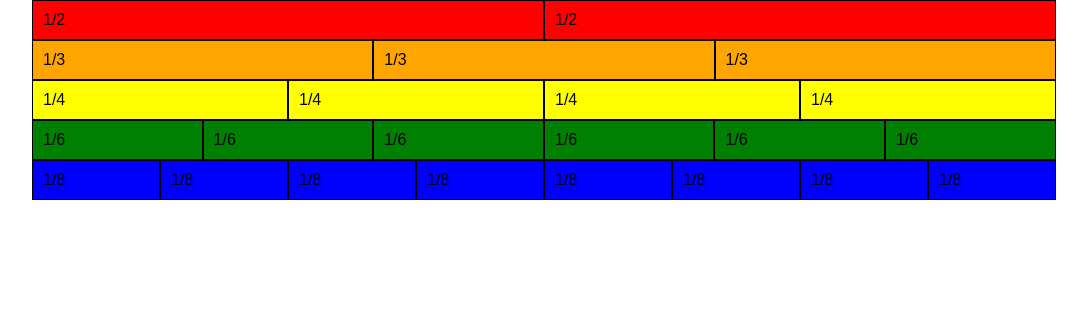
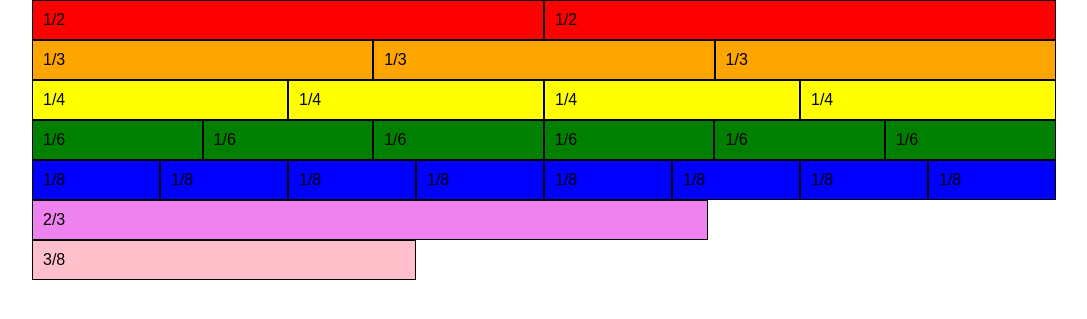
Before and after one commit to justinorfi/Codeup_Web_Exercises, a PHP site: page /grid.html in a window 1280 px wide. Shown: the top 319 px of the page, without its empty margins (96-1183 px from the left). Run offline with PHP 8.4, Linux system fonts and the light colour scheme.

Commit message:
separated css colors to html, reusable css

```diff
--- a/public/css/grid.css
+++ b/public/css/grid.css
@@ -1,10 +1,3 @@
-html {
-	box-sizing: border-box;
-}
-*, *:before, *:after {
-    box-sizing: inherit;
-}
-
 .container {
 	margin: 0 auto;
 	width: 80%;
@@ -21,25 +14,31 @@ html {
 .col {
 	float: left;
 	padding: 10px;
-	border: 1px solid black;
 }
 .col.half {
 	width: 50%;
-	background-color: red;
 }
 .col.third {
 	width: 33.33%;
-	background-color: orange;
 }
 .col.fourth {
-	background-color: yellow;
 	width: 25%;
 }
 .col.sixth {
-	background-color: green;
 	width:  16.66%;
 }
 .col.eighth {
-	background-color: blue;
 	width: 12.5%;
 }
+.col.twothird {
+	width: 66%;
+}
+.col.threeeighth {
+	width: 37.5%;
+}
+.offset-half {
+	margin-left: 50%;
+}
+.offset-fourth {
+	margin-left: 25%;
+}
--- a/public/grid.html
+++ b/public/grid.html
@@ -4,6 +4,38 @@
 	<title>Grids Exercise</title>
 	<link rel="stylesheet" type="text/css" href="/css/normalize.css">
 	<link rel="stylesheet" type="text/css" href="/css/grid.css">
+	<style type="text/css">
+		html {
+	box-sizing: border-box;
+}
+		*, *:before, *:after {
+    box-sizing: inherit;
+}
+		.col {
+			border: 1px black solid;
+		}
+		.col.half {
+			background-color: red;
+		}
+		.col.third {
+			background-color: orange;
+		}
+		.col.fourth {
+			background-color: yellow;
+		}
+		.col.sixth {
+			background-color: green;
+		}
+		.col.eighth {
+			background-color: blue;
+		}
+		.col.twothird {
+			background-color: violet;
+		}
+		.col.threeeighth {
+			background-color: pink;
+		}
+	</style>
 </head>
 <body>
 <div class="container">
@@ -40,7 +72,13 @@
 		<div class="col eighth">1/8</div>
 		<div class="col eighth">1/8</div>
 	</div>
-
+	<div class="row">
+		<div class="col twothird">2/3</div>
+	</div>
+	<div class="row">
+		<div class="offset-half"></div>
+		<div class="col threeeighth">3/8</div>
+	</div>
 </div>
 
 
```
